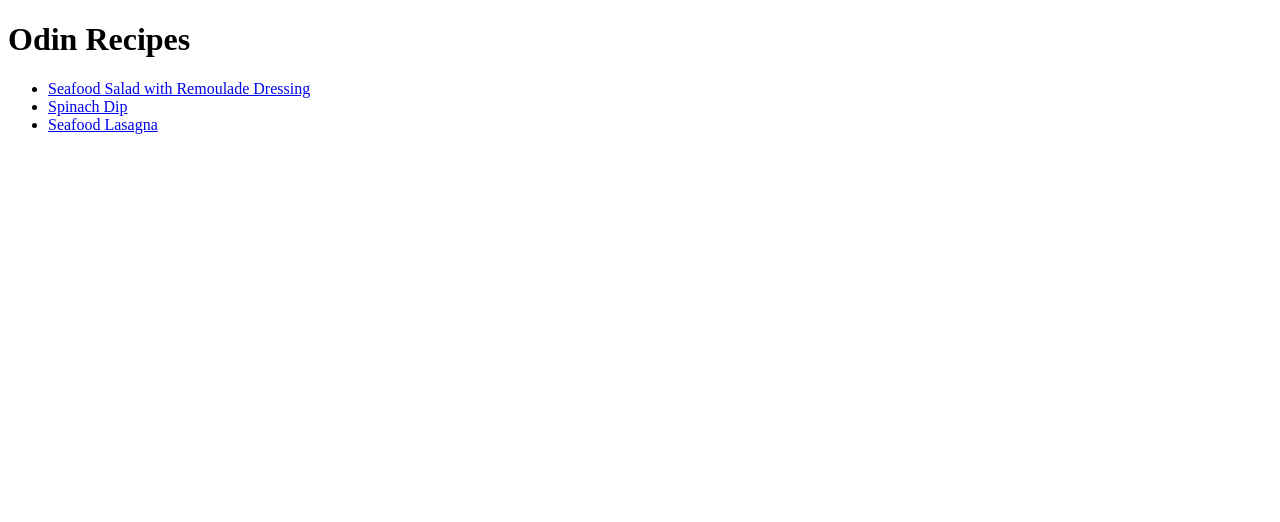
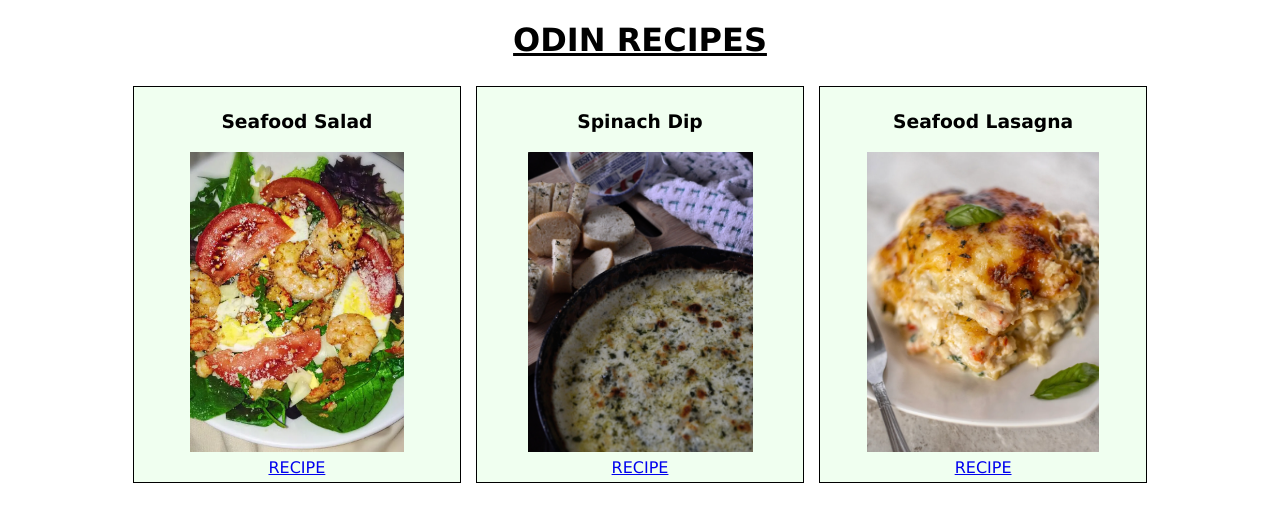
Before and after one commit to smokemycode/odin-recipes, a plain HTML site: page index.html in a window 1280 px wide. Drawn offline with Linux system fonts and the light colour scheme.

Commit message:
Edit index.html and Add styles.css

```diff
--- a/index.html
+++ b/index.html
@@ -2,15 +2,26 @@
 <html lang="en">
   <head>
     <meta charset="UTF-8">
-    <title>Odin Recipes</title>
+    <link rel="stylesheet" href="styles.css">
+    <title>ODIN RECIPES</title>
   </head>
 
   <body>
-    <h1>Odin Recipes</h1>
-    <ul>
-      <li><a href="recipes/salad.html" target="_blank" rel="noopener noreferrer">Seafood Salad with Remoulade Dressing</a></li>
-      <li><a href="recipes/spinachdip.html" target="_blank" rel="noopener noreferrer">Spinach Dip</a></li>
-      <li><a href="recipes/lasagna.html" target="_blank" rel="noopener noreferrer">Seafood Lasagna</a></li>
-    </ul>
-    </body>
+    <h1><u>ODIN RECIPES</u></h1>
+      <div class="recipes">
+        <h3>Seafood Salad</h3>
+        <img src="recipes/seafoodsalad.jpg"  height="300px" alt="Seafood Salad">
+        <a href="recipes/salad.html" target="_blank" rel="noopener noreferrer">RECIPE</a>
+      </div>
+      <div class="recipes">
+        <h3>Spinach Dip</h3>
+        <img src="recipes/spinachdip.jpg" height="300px" alt="Spinach Dip">
+        <a href="recipes/spinachdip.html" target="_blank" rel="noopener noreferrer">RECIPE</a>
+      </div>
+      <div class="recipes">
+        <h3>Seafood Lasagna</h3>
+        <img src="recipes/lasagna.jpg" height="300px" alt="Seafood Lasagna">
+        <a href="recipes/lasagna.html" target="_blank" rel="noopener noreferrer">RECIPE</a>
+      </div>
+  </body>
 </html>
--- /dev/null
+++ b/styles.css
@@ -0,0 +1,21 @@
+* {
+    font-family:Verdana, Geneva, Tahoma, sans-serif;
+    text-align: center;
+}
+
+div {
+    width: 25%;
+    background-color: honeydew;
+    display: inline-block;
+    border: 1px solid black;
+    margin: 5px;
+    padding: 5px;
+}
+
+a {
+    display: block;
+}
+
+img {
+    padding: 2px;
+}
```
